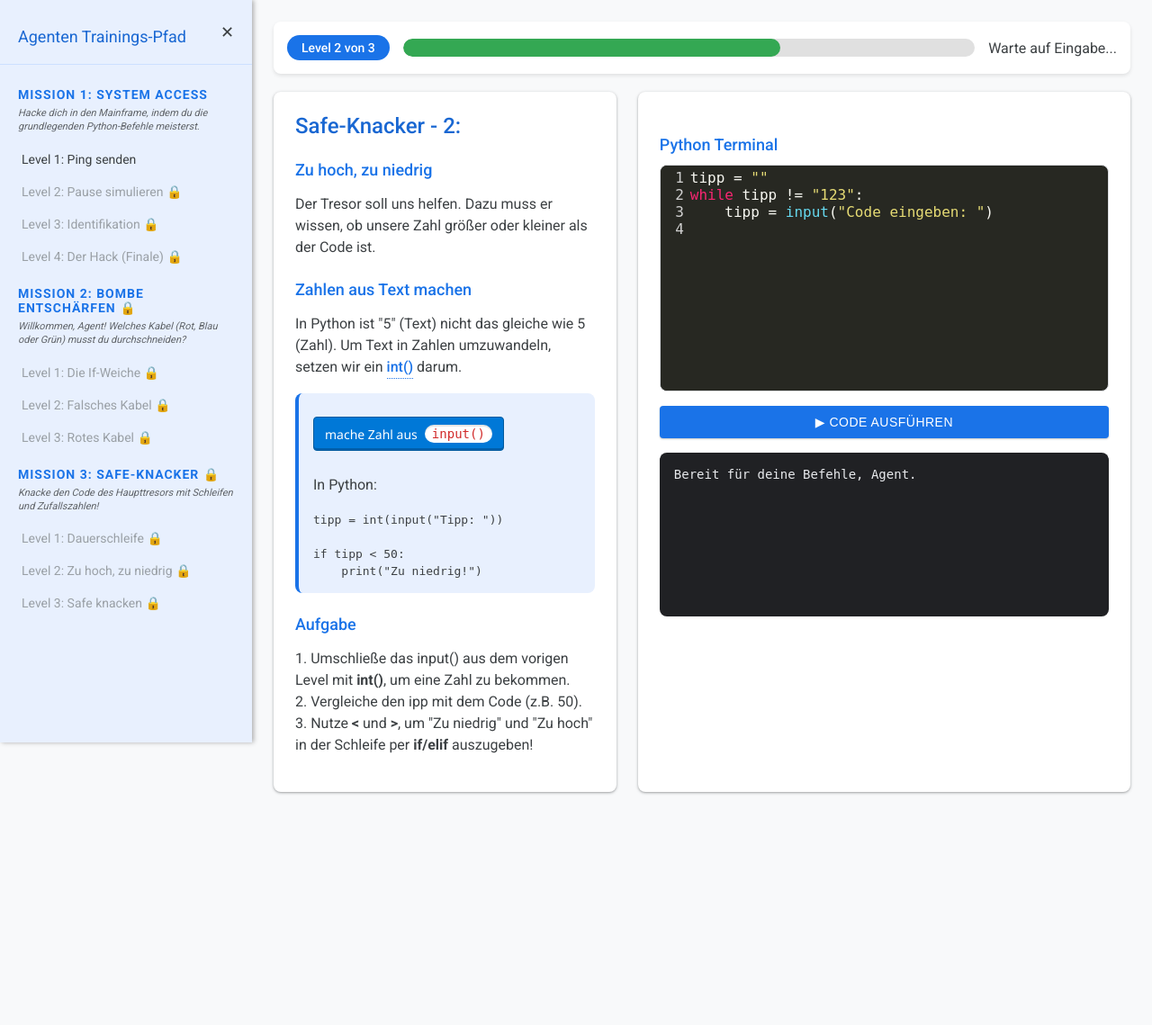
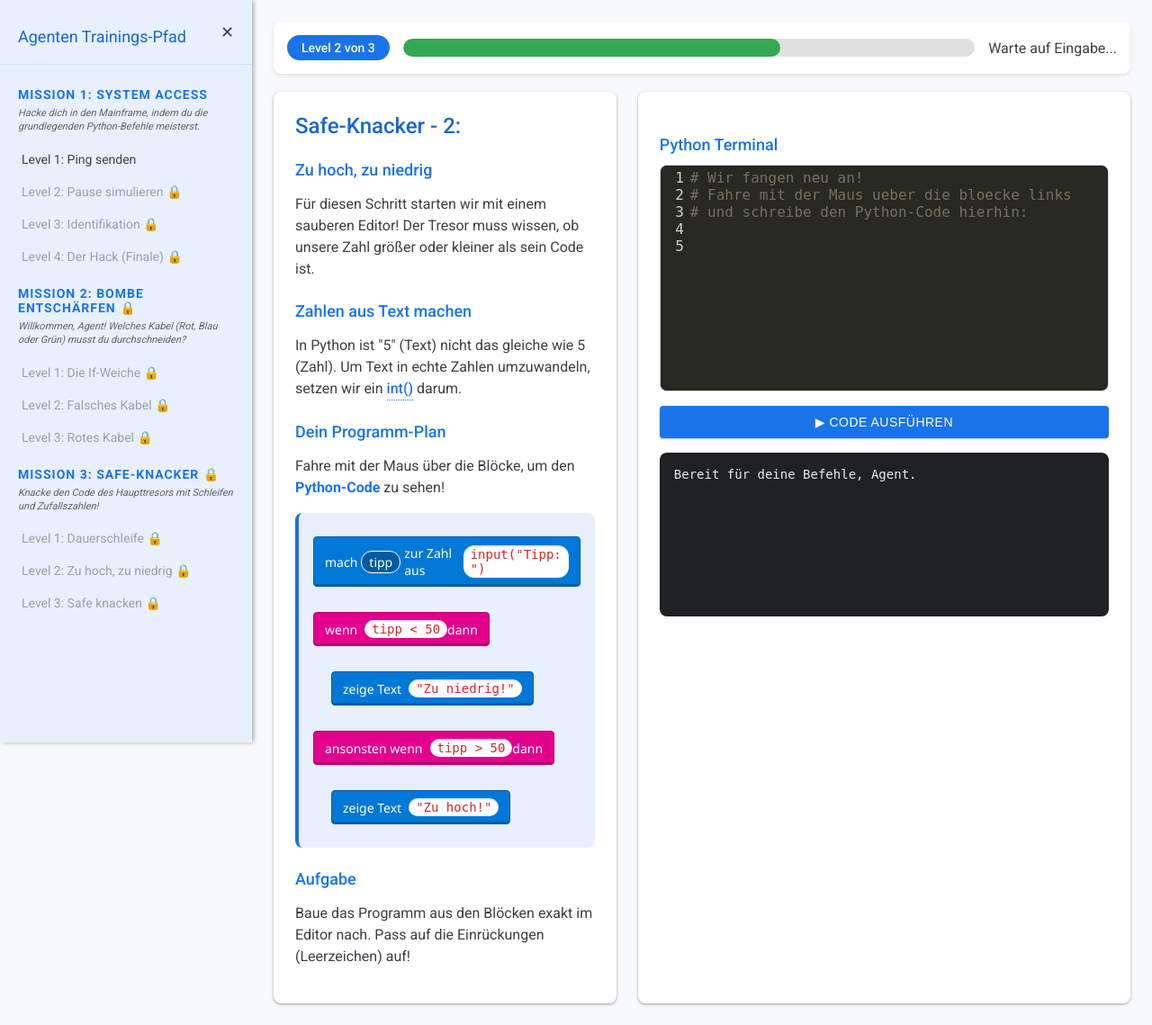
Before and after one commit to nmsboeheimkirchen/learnpython, a PHP site: page /mission3_level2.html in a window 1280 px wide. Shown: the whole page at 90% size. Before the commit the page ends 883 px from the top, so only its background shows below. Run offline with PHP 8.4, Linux system fonts and the light colour scheme; some libraries are stand-ins or nearby versions.

Commit message:
Introduce MakeCode hover tooltips for python blocks in M3L2, clear M3L2 editor defaults

```diff
--- a/web_platform/assets/style.css
+++ b/web_platform/assets/style.css
@@ -336,3 +336,12 @@ button:disabled { background: #e8eaed; color: #9aa0a6; cursor: not-allowed; box-
     display: none;
 }
 .next-level-btn:hover { background: #1e8e3e; }
+
+.block-tooltip {
+    position: relative;
+    cursor: help;
+}
+.block-tooltip .tooltiptext {
+    visibility: hidden; width: 220px; background-color: #202124; color: #fff; text-align: center; border-radius: 4px; padding: 8px; position: absolute; z-index: 2000; top: -45px; left: 50%; margin-left: -110px; opacity: 0; transition: opacity 0.2s; font-weight: 400; font-size: 14px; box-shadow: 0 4px 6px rgba(0,0,0,0.3); font-family: monospace; white-space: pre-wrap;
+}
+.block-tooltip:hover .tooltiptext { visibility: visible; opacity: 1; }
--- a/web_platform/mission3_level2.html
+++ b/web_platform/mission3_level2.html
@@ -61,31 +61,56 @@
         </div>
 
     <div class="container">
-                <!-- Linke Seite: Anleitung -->
+                        <!-- Linke Seite: Anleitung -->
         <div class="panel guide-panel">
             <h1>Safe-Knacker - 2:</h1><h2>Zu hoch, zu niedrig</h2>
-            <p>Der Tresor soll uns helfen. Dazu muss er wissen, ob unsere Zahl größer oder kleiner als der Code ist.</p>
+            <p>Für diesen Schritt starten wir mit einem sauberen Editor! Der Tresor muss wissen, ob unsere Zahl größer oder kleiner als sein Code ist.</p>
 
             <h2>Zahlen aus Text machen</h2>
-            <p>In Python ist "5" (Text) nicht das gleiche wie 5 (Zahl). Um Text in Zahlen umzuwandeln, setzen wir ein <span class="tooltip">int()<span class="tooltiptext">Integer, auf Deutsch: Ganzzahl.</span></span> darum.</p>
+            <p>In Python ist "5" (Text) nicht das gleiche wie 5 (Zahl). Um Text in echte Zahlen umzuwandeln, setzen wir ein <span class="tooltip">int()<span class="tooltiptext">Integer, auf Deutsch: Ganzzahl.</span></span> darum.</p>
 
-            <div class="block-hint">
-                <div class="makecode-block">mache Zahl aus <span class="makecode-input">input()</span></div>
-                <p>In Python:</p>
-                <code>tipp = int(input("Tipp: "))<br><br>if tipp < 50:<br>&nbsp;&nbsp;&nbsp;&nbsp;print("Zu niedrig!")</code>
+            <h2>Dein Programm-Plan</h2>
+            <p>Fahre mit der Maus über die Blöcke, um den <span style="color: #1a73e8; font-weight: bold;">Python-Code</span> zu sehen!</p>
+
+            <div class="block-hint" style="display: flex; flex-direction: column; align-items: flex-start; gap: 8px;">
+                <!-- Block 1 -->
+                <div class="makecode-block block-tooltip">mach <span class="makecode-var-pill" style="background:#005a9e;">tipp</span> zur Zahl aus <span class="makecode-input">input("Tipp: ")</span>
+                    <span class="tooltiptext">tipp = int(input("Tipp: "))</span>
+                </div>
+
+                <!-- Block 2 -->
+                <div class="makecode-block-var block-tooltip">wenn <span class="makecode-input">tipp < 50</span> dann
+                    <span class="tooltiptext">if tipp &lt; 50:</span>
+                </div>
+
+                <!-- Block 3 -->
+                <div class="makecode-block block-tooltip" style="margin-left: 20px;">zeige Text <span class="makecode-input">"Zu niedrig!"</span>
+                    <span class="tooltiptext">print("Zu niedrig!")</span>
+                </div>
+
+                <!-- Block 4 -->
+                <div class="makecode-block-var block-tooltip">ansonsten wenn <span class="makecode-input">tipp > 50</span> dann
+                    <span class="tooltiptext">elif tipp &gt; 50:</span>
+                </div>
+
+                <!-- Block 5 -->
+                <div class="makecode-block block-tooltip" style="margin-left: 20px;">zeige Text <span class="makecode-input">"Zu hoch!"</span>
+                    <span class="tooltiptext">print("Zu hoch!")</span>
+                </div>
             </div>
 
             <h2>Aufgabe</h2>
-            <p>1. Umschließe das input() aus dem vorigen Level mit <strong>int()</strong>, um eine Zahl zu bekommen.<br>2. Vergleiche den 	ipp mit dem Code (z.B. 50). <br>3. Nutze <strong>&lt;</strong> und <strong>&gt;</strong>, um "Zu niedrig" und "Zu hoch" in der Schleife per <strong>if/elif</strong> auszugeben!</p>
+            <p>Baue das Programm aus den Blöcken exakt im Editor nach. Pass auf die Einrückungen (Leerzeichen) auf!</p>
         </div>
 
         <!-- Rechte Seite: Editor und Konsole -->
         <div class="panel editor-panel">
             <h2>Python Terminal</h2>
             <textarea id="python-editor">
-tipp = ""
-while tipp != "123":
-    tipp = input("Code eingeben: ")
+# Wir fangen neu an!
+# Fahre mit der Maus ueber die bloecke links
+# und schreibe den Python-Code hierhin:
+
 </textarea>
             <div style="display: flex; gap: 10px;">
                 <button id="run-btn" style="flex-grow: 1;">▶ Code Ausführen</button>
```
